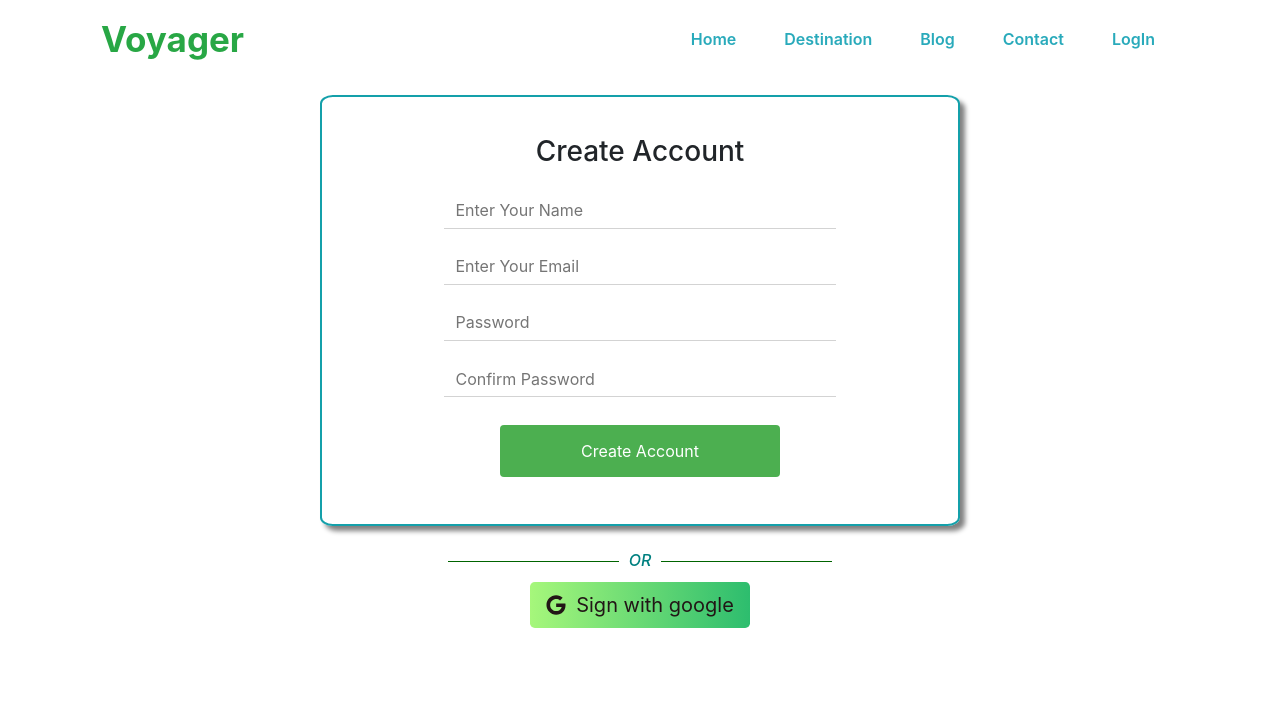
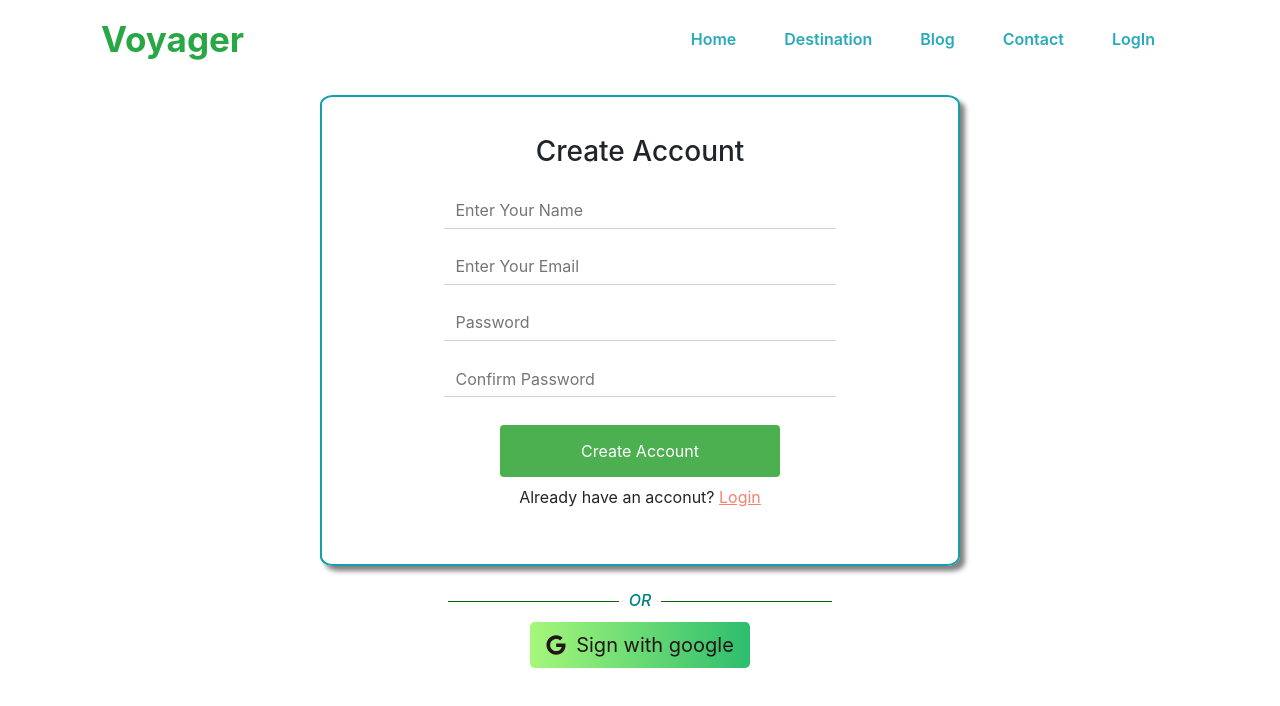
Before and after one commit to Genius15066/Voyager, a React (Create React App) app: page /login in a window 1280 px wide. Shown: the top 706 px of the page. Built offline with nearby package versions, Linux system fonts and the light colour scheme.

Commit message:
validation half done

```diff
--- a/src/components/Destination/Destination.js
+++ b/src/components/Destination/Destination.js
@@ -7,7 +7,7 @@ const Destination = () => {
         <Container>
             <Row>
                 <Col style={{ background: 'red' }} md={4} sm={12}>
-                    this is me
+
                 </Col>
 
                 <Col  md={8} sm={12}>
--- a/src/components/FormSignUp/FormSignUp.css
+++ b/src/components/FormSignUp/FormSignUp.css
@@ -23,3 +23,10 @@ input[type=submit] {
     border-radius: 4px;
     cursor: pointer;
   }
+  .login-btn{
+      border:none;
+      background-color: white;
+      font-size: 16px;
+      color:salmon;
+      text-decoration: underline;
+  }
--- a/src/components/FormSignUp/FormSignUp.js
+++ b/src/components/FormSignUp/FormSignUp.js
@@ -1,25 +1,135 @@
-import React from 'react';
-import './FormSignUp.css'
+import React, { useContext, useState } from 'react';
+import './FormSignUp.css';
+import firebase from "firebase/app";
+import "firebase/auth";
+import { firebaseConfig } from '../../firebase.config';
+import { UserContext } from '../../App';
+import { useHistory, useLocation } from 'react-router';
+
+
+if (!firebase.apps.length) {
+    firebase.initializeApp(firebaseConfig);
+} else {
+    firebase.app();
+}
 
 const FormSignUp = () => {
-    return (
-        <div className="form-signup text-center">
-            <h3 className="mb-4">Create Account</h3>
-            <form action="">
-            <input type="text" name="username" placeholder="Enter Your Name"/> <br/>
+    const [newUser, setNewUser] = useState(true)
+    const [loggedInUser, setLoggedInUser] = useContext(UserContext)
+    const history = useHistory();
+    const location = useLocation();
+    const { from } = location.state || { from: { pathname: "/" } }
 
-            <input type="email" name="email" placeholder="Enter Your Email"/> <br/>
+    const [user, setUser] = useState({
+        isSignedIn: false,
+        name: '',
+        email: '',
+        password: '',
+        error: ''
+    });
+    const handleBlur = (e) => {
+        let isFieldValid = true;
+        if (e.target.name === 'email') {
+            isFieldValid = /\S+@\S+\.\S+/.test(e.target.value);
+        }
+        if (e.target.name === 'password') {
+            const isPasswordValid = e.target.value.length > 6;
+            const passwordNumber = /\d{1}/.test(e.target.value);
+            isFieldValid = isPasswordValid && passwordNumber;
+        }
+
+        if (isFieldValid) {
+            const newUserInfo = { ...user };
+            newUserInfo[e.target.name] = e.target.value;
+            setUser(newUserInfo);
+        }
+    }
+    const handleSubmit = (e) => {
+        e.preventDefault();
 
 
-            <input type="password" name="password1" placeholder="Password"/> <br/>
+        if (user.email && user.password) {
+            firebase.auth().createUserWithEmailAndPassword(user.email, user.password)
+                .then(result => {
+                    const newUserInfo = { ...user };
+                    newUserInfo.error = " ";
+                    setUser(newUserInfo);
+                    const { displayName, email } = result.user;
+                    const signedInUser = {
+                        name: displayName,
+                        email: email
+                    }
+                    setLoggedInUser(signedInUser);
+                    console.log(signedInUser);
+                    history.replace(from)
+                })
+                .catch((error) => {
+                    const newUserInfo = { ...user };
+                    newUserInfo.error = error.message;
+                    setUser(newUserInfo);
+                });
+        }
 
-            <input type="password" name="password2" placeholder="Confirm Password"/> <br/>
+        if (newUser===false && user.email && user.password) {
+            firebase.auth().signInWithEmailAndPassword(user.email, user.password)
+              .then((result) => {
+                const newUserInfo = { ...user };
+                newUserInfo.error = " ";
+                setUser(newUserInfo);
+                const { displayName, email } = result.user;
+                const signedInUser = {
+                    name: displayName,
+                    email: email
+                }
+                setLoggedInUser(signedInUser);
+                console.log(signedInUser);
+                history.replace(from)
+              })
+              .catch((error) => {
+                const newUserInfo = { ...user };
+                newUserInfo.error = error.message;
+                newUserInfo.success = false;
+                setUser(newUserInfo)
+              });
+          }
 
-            <input type="submit" value="Create Account"/>
-            </form>
+    }
+
+    const handleNewUser = () => {
+        setNewUser(!newUser)
+    }
+    return (
+
+        <div className="form-signup text-center">
+           {
+               newUser? <h3 className="mb-4">Create Account</h3>:<h3 className="mb-4">LogIn</h3>
+           }
 
 
+
+            <form onSubmit={handleSubmit}>
+                {
+                    newUser === true && <>
+                        <input type="text" name="name" placeholder="Enter Your Name" onBlur={handleBlur} required /> <br />
+                        <input type="email" name="email" placeholder="Enter Your Email" onBlur={handleBlur} required /> <br />
+                        <small style={{ color: 'red' }}>{user.error}</small>
+                        <input type="password" name="password" placeholder="Password" onBlur={handleBlur} required /> <br />
+                        <input type="password" name="password2" placeholder="Confirm Password" onBlur={handleBlur} required /> <br />
+                        <input type="submit" value="Create Account" />
+                    </>
+                }
+                {
+                    newUser === false && <>
+                        <input type="email" name="email" placeholder="Enter Your Email" onBlur={handleBlur} required /> <br />
+                        <input type="password" name="password" placeholder="Password" onBlur={handleBlur} required /> <br />
+                        <input type="submit" value="Login" />
+                    </>
+                }
+
+            </form>
+            <p>{newUser?'Already have an acconut?':'I have no account '} <span><button onClick={handleNewUser} className="login-btn">{newUser?'Login':'Create Account'}</button></span></p>
         </div>
+
     );
 };
 
```
